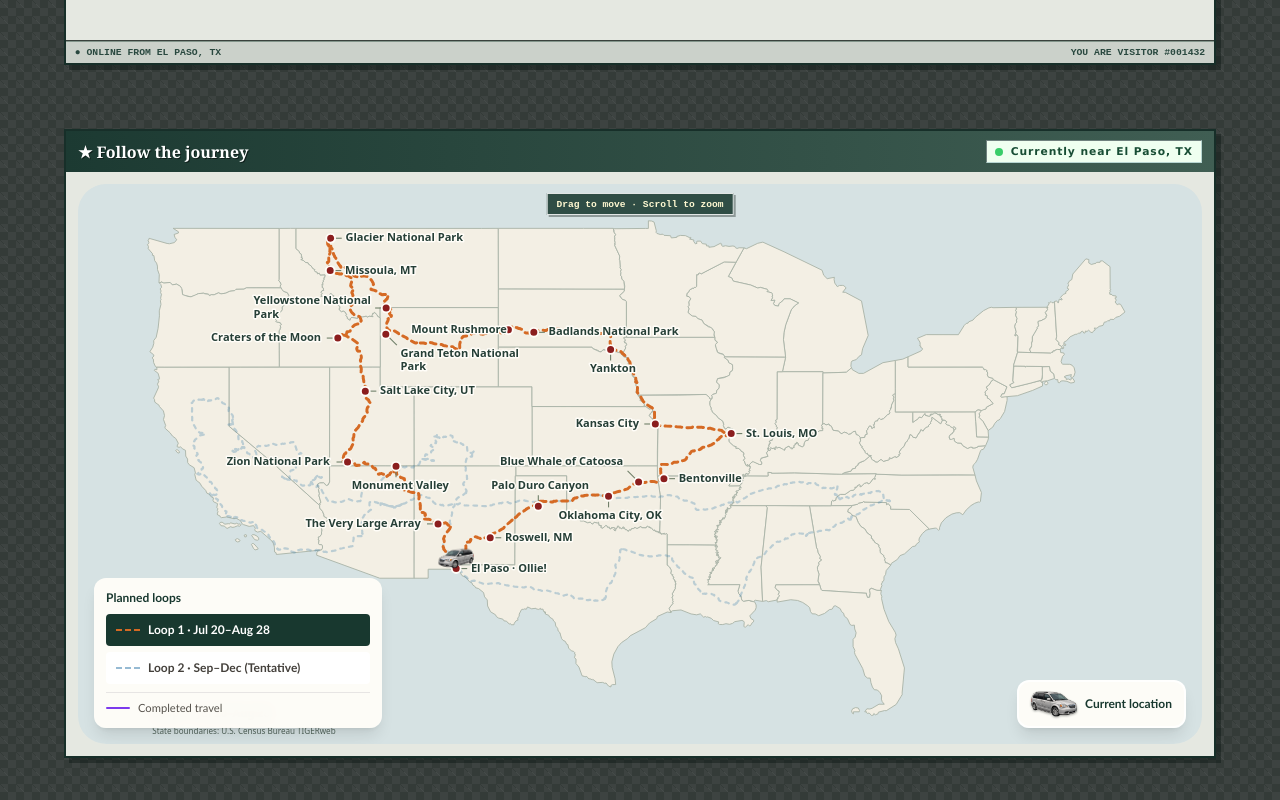
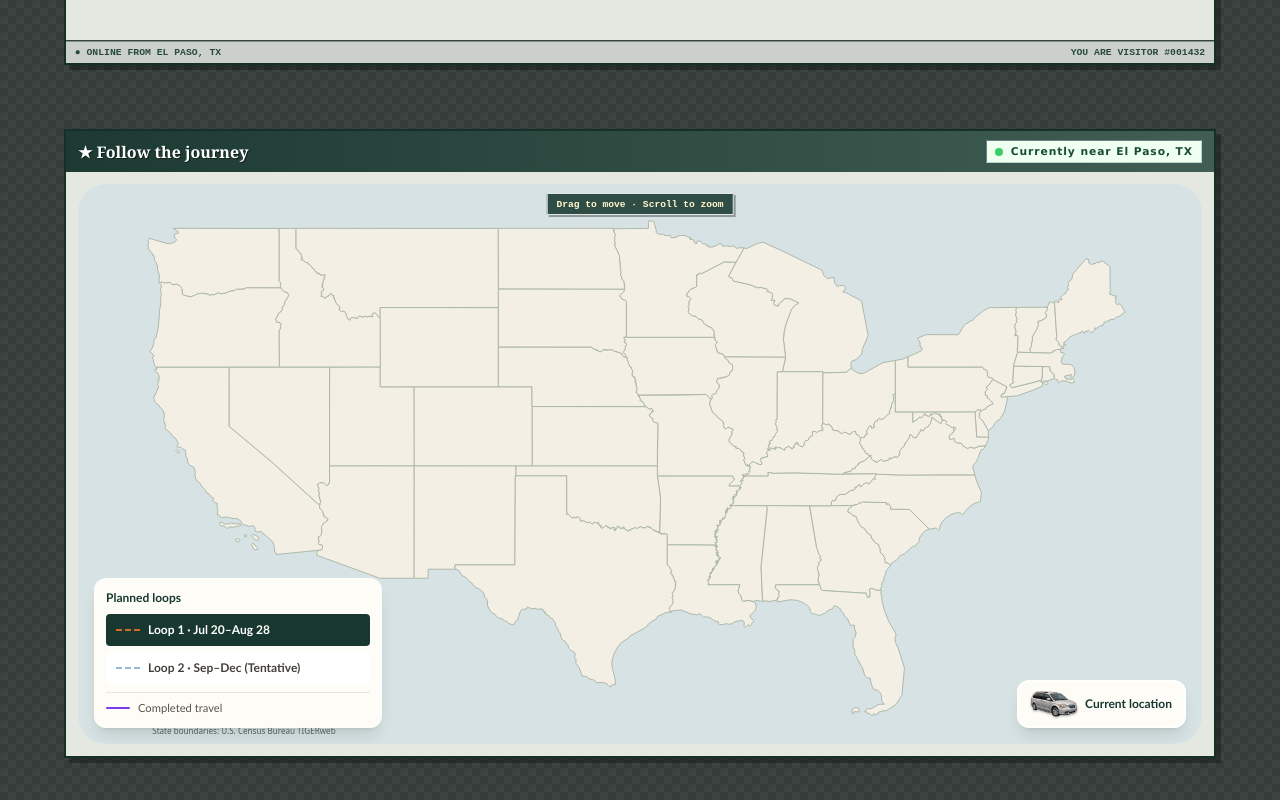
Before and after one commit to Ditto-Final-v2/VanUpdateApp, a Next.js app: page / in a window 1280 px wide. Shown: the part 600-1400 px from the top of the page. Built offline with nearby package versions, Linux system fonts and the light colour scheme; no server answers; the database is empty.

Commit message:
Stabilize live map basemap rendering

```diff
--- /dev/null
+++ b/scripts/generate-us-map-basemap.mjs
@@ -0,0 +1,16 @@
+import { mkdir, readFile, writeFile } from "node:fs/promises";
+
+const sourcePath = new URL("../public/data/planned-routes-loop-1-selected.svg", import.meta.url);
+const outputPath = new URL("../public/data/us-map-basemap.svg", import.meta.url);
+const source = await readFile(sourcePath, "utf8");
+const statesEnd = source.indexOf("</g>");
+
+if (statesEnd < 0) throw new Error("The source map does not contain the expected state group.");
+
+const basemap = `${source.slice(0, statesEnd + 4)
+  .replace(/<title[^>]*>.*?<\/title>/, '<title id="title">United States road-trip map</title>')
+  .replace(/<desc[^>]*>.*?<\/desc>/, '<desc id="desc">A neutral map of the United States used behind the live trip route.</desc>')}
+<text x="38" y="746" fill="#52645b" font-family="system-ui,sans-serif" font-size="11">State boundaries: U.S. Census Bureau TIGERweb</text></svg>`;
+
+await mkdir(new URL("../public/data/", import.meta.url), { recursive: true });
+await writeFile(outputPath, basemap);
--- a/src/components/map/trip-map.tsx
+++ b/src/components/map/trip-map.tsx
@@ -15,6 +15,7 @@ interface TripMapProps { posts: TripPost[]; compact?: boolean; center?: [number,
 type LoopId = 1 | 2;
 
 const loopColors = { 1: "#d56a24", 2: "#2f78a8" } as const;
+const transparentMapStyle:maplibregl.StyleSpecification={version:8,glyphs:"https://tiles.openfreemap.org/fonts/{fontstack}/{range}.pbf",sources:{},layers:[{id:"transparent-background",type:"background",paint:{"background-color":"rgba(0,0,0,0)"}}]};
 const routeWidth = (active: boolean): ExpressionSpecification => ["interpolate", ["linear"], ["zoom"], 3, active ? 2.5 : 2, 7, active ? 5 : 3.5, 11, active ? 8 : 6];
 function milesBetween(a:[number,number],b:[number,number]){const rad=Math.PI/180;const dLat=(b[1]-a[1])*rad;const dLng=(b[0]-a[0])*rad;const x=Math.sin(dLat/2)**2+Math.cos(a[1]*rad)*Math.cos(b[1]*rad)*Math.sin(dLng/2)**2;return 3958.8*2*Math.atan2(Math.sqrt(x),Math.sqrt(1-x));}
 type PlannedRoute = GeoJSON.Feature<GeoJSON.LineString | GeoJSON.MultiLineString>;
@@ -52,7 +53,7 @@ export function TripMap({ posts, compact = false, center,tripState }: TripMapPro
     let instance: maplibregl.Map;
     let repaintFrame: number | undefined;
     try {
-      instance = new maplibregl.Map({ container: container.current, style: siteConfig.mapStyleUrl, center: center ?? [-109.5, 36], zoom: compact ? 8 : 4.6, minZoom: 2.5, maxZoom: 14, attributionControl: false, cooperativeGestures: true, dragRotate: false, pitchWithRotate: false, touchPitch: false });
+      instance = new maplibregl.Map({ container: container.current, style: compact?siteConfig.mapStyleUrl:transparentMapStyle, center: center ?? [-109.5, 36], zoom: compact ? 8 : 4.6, minZoom: 2.5, maxZoom: 14, attributionControl: false, cooperativeGestures: true, dragRotate: false, pitchWithRotate: false, touchPitch: false });
     } catch {
       const initializationError = window.setTimeout(() => setMapError("Interactive map unavailable in this browser. Showing the route preview instead."), 0);
       return () => window.clearTimeout(initializationError);
@@ -203,7 +204,7 @@ export function TripMap({ posts, compact = false, center,tripState }: TripMapPro
   }, [compact, mapReady, selectedLoop]);
 
   return <div className={`trip-map-shell relative overflow-hidden ${compact ? "trip-map-shell-compact h-72 rounded-3xl bg-[#d9ddd5]" : "trip-map-shell-main h-[62vh] min-h-[500px] max-h-[760px] rounded-[1.75rem] bg-[#d6e2e3] sm:min-h-[560px]"}`}>
-    {!compact && <div ref={fallbackMap} aria-hidden="true" className={`trip-map-fallback absolute left-0 top-0 z-0 h-full w-full bg-contain bg-center bg-no-repeat transition-opacity duration-200 ${mapReady?"opacity-0":"opacity-100"}`} style={{ backgroundImage: `url('/data/planned-routes-loop-${selectedLoop}-selected.svg?v=van-nav-7')` }} />}
+    {!compact && <div ref={fallbackMap} aria-hidden="true" className="trip-map-fallback absolute left-0 top-0 z-0 h-full w-full bg-contain bg-center bg-no-repeat" style={{ backgroundImage: "url('/data/us-map-basemap.svg?v=live-map-1')" }} />}
     <div ref={container} className="trip-map-canvas absolute inset-0 z-[1]" aria-label={compact ? "Map showing this journal entry location" : "Interactive map of the planned and completed road trip route"} />
     {!compact && <div aria-hidden="true" className="map-gesture-hint"><span className="map-tip-desktop">Drag to move · Scroll to zoom</span><span className="map-tip-mobile">Use two fingers to move or zoom · One finger scrolls the page</span></div>}
     {mapError && <div role="status" className="absolute inset-x-4 top-4 z-10 rounded-xl bg-white/95 p-4 text-sm shadow-lg"><strong>Route preview.</strong> {mapError}</div>}
```
Also changed, not shown: public/data/us-map-basemap.svg (added).
